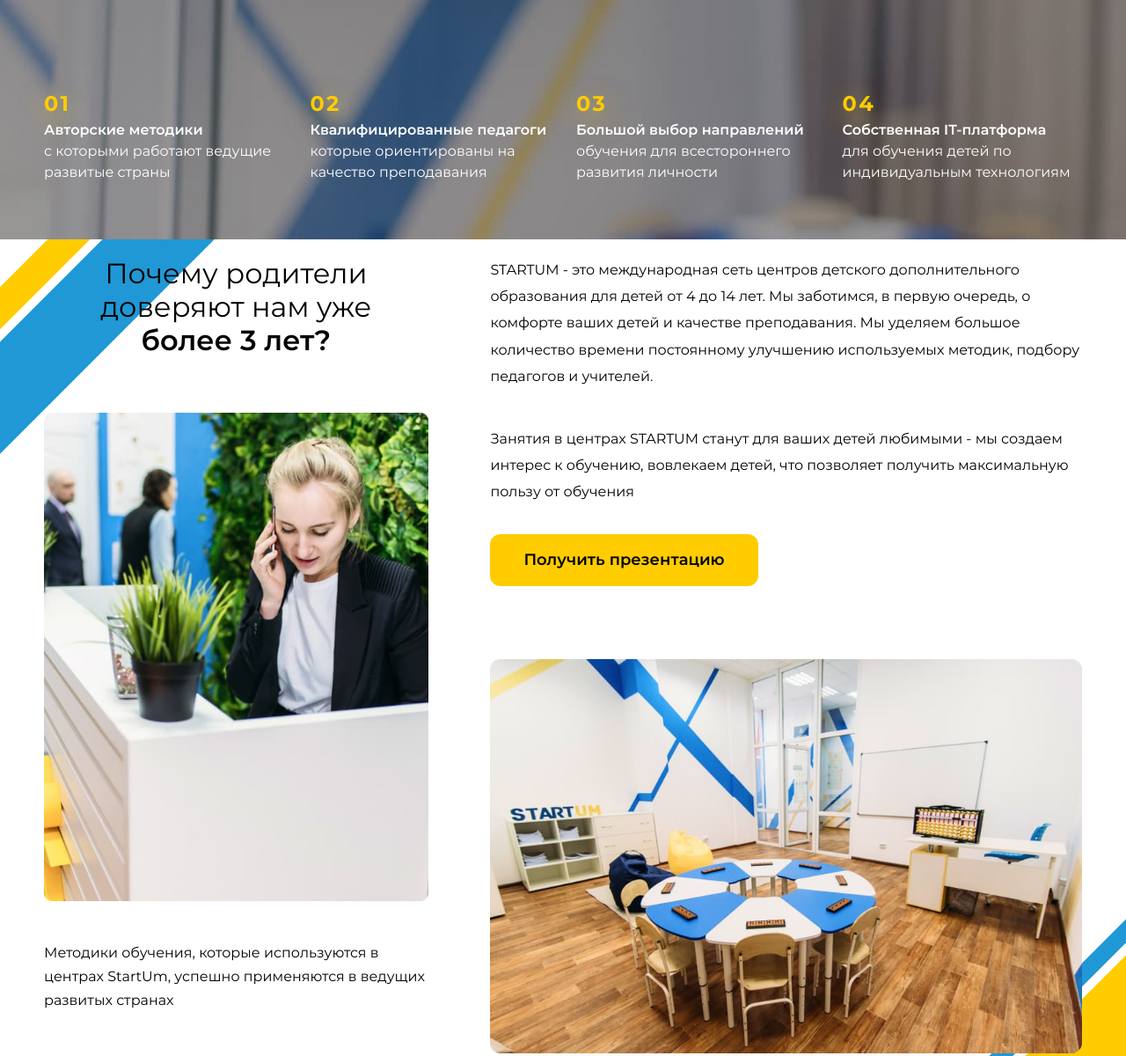
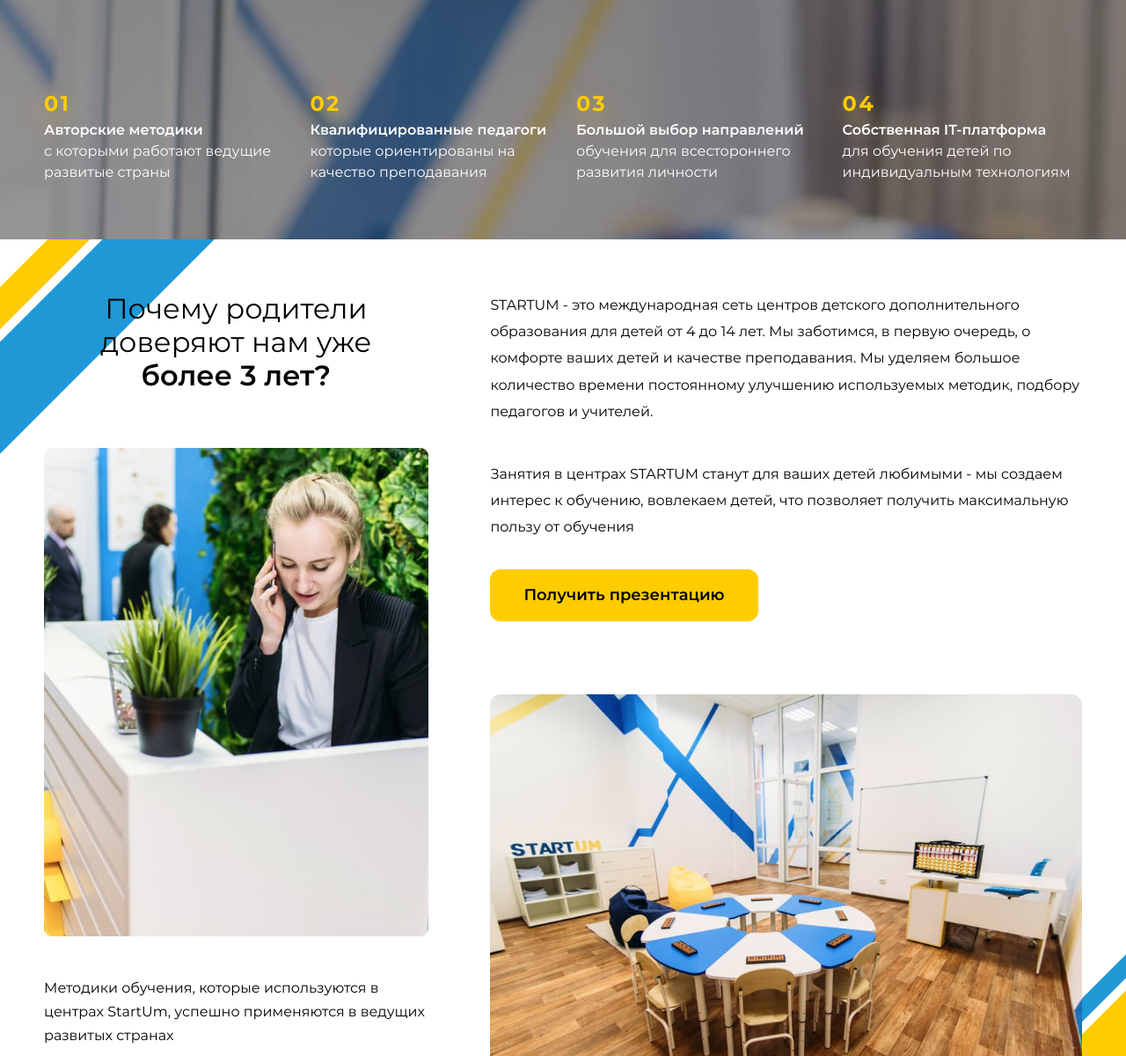
Before and after one commit to reiter43/startum, a website: page build/index.html in a window 1280 px wide. Shown: the part 745-1945 px from the top of the page at 88% size. Drawn offline with Linux system fonts and the light colour scheme.

Commit message:
Оптимизация

```diff
--- a/src/scss/style.scss
+++ b/src/scss/style.scss
@@ -571,7 +571,7 @@
 --------------------------------------------- */
 .mostly {
 	position: relative;
-	padding: 20px 0 126px;
+	padding: 60px 0 126px;
 	color: #000000;
 	overflow: hidden;
 
```
Also changed, not shown: build/css/style.css, 1 other file.
